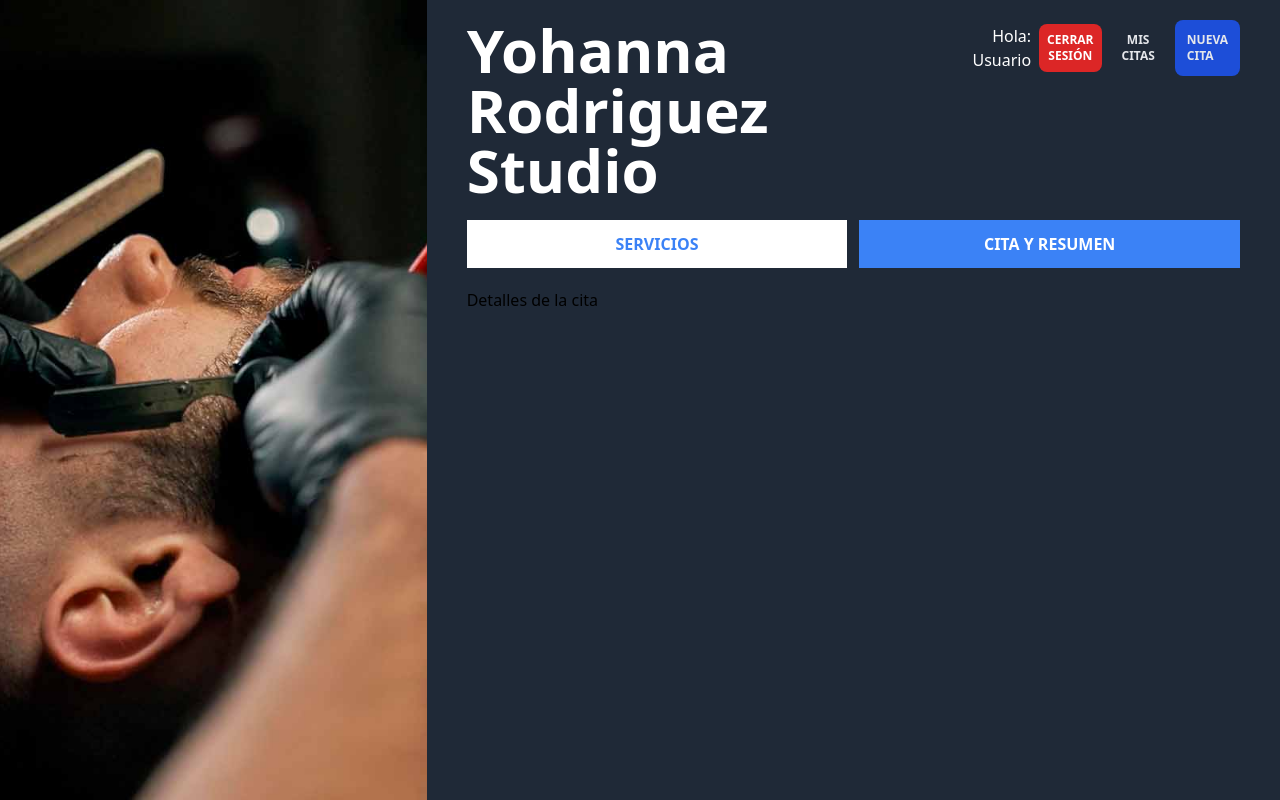
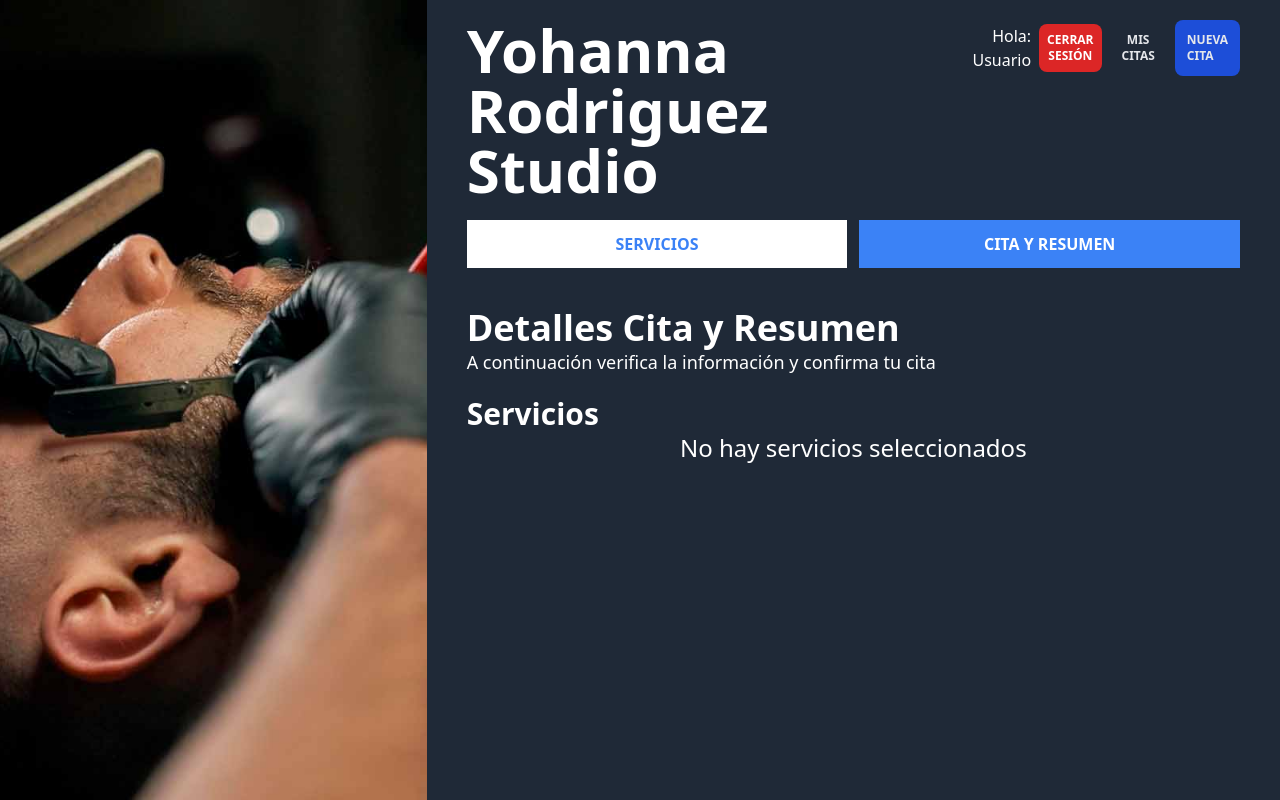
Before and after one commit to RocoBytes/ipss_VcM, a Vue app in the folder frontend/: page /reservaciones/nueva/detalles in a window 1280 px wide. Built offline with nearby package versions, Linux system fonts and the light colour scheme.

Commit message:
Feat(frontend): Add appointment summary and selected services display in AppointmentView

```diff
--- /dev/null
+++ b/frontend/src/components/SelectedService.vue
@@ -0,0 +1,30 @@
+<script setup>
+    import { useAppointmentsStore } from '../stores/appointments';
+    import { formatCurrency } from '../helpers';
+
+    const appointments = useAppointmentsStore();
+    defineProps({
+        service: {
+            type: Object
+        }
+    })
+</script>
+
+
+<template>
+    <div class="border border-gray-600 rounded-lg p-5 justify-between items-center">
+        <div>
+            <p class="text-2xl font-extrabold text-white">{{ service.name }}</p>
+            <p class="text-3xl font-black text-blue-500">{{ formatCurrency(service.price) }}</p>
+        </div>
+
+        <button
+            type="button"
+            class="inline-flex items-center rounded-md bg-red-600 text-white text-sm px-3 py-2 font-semibold shadow-sm ring-1 ring-inset ring-red-300 hover:bg-red-700"
+            @click="appointments.onServiceSelected(service)"
+        >
+            Eliminar
+        </button>
+    </div>
+
+</template>
--- a/frontend/src/stores/appointments.js
+++ b/frontend/src/stores/appointments.js
@@ -21,8 +21,17 @@ export const useAppointmentsStore = defineStore('appointments', () => {
         return (id) => services.value.some( service => service._id === id )
     })
 
+    const noServicesSelected = computed(() => services.value.length === 0)
+
+    const totalAmount = computed(() => {
+        return services.value.reduce((total, service) => total + service.price, 0 )
+    })
+
     return{
+        services,
         onServiceSelected,
-        isServiceSelected
+        isServiceSelected,
+        noServicesSelected,
+        totalAmount
     }
 })
--- a/frontend/src/views/appointments/AppointmentView.vue
+++ b/frontend/src/views/appointments/AppointmentView.vue
@@ -1,8 +1,31 @@
 <script setup>
+    import { formatCurrency } from '@/helpers';
+import SelectedService from '../../components/SelectedService.vue';
+    import { useAppointmentsStore } from '../../stores/appointments';
+
+    const appointments = useAppointmentsStore()
 </script>
 
 <template>
     <div>
-        <h1>Detalles de la cita</h1>
+        <h2 class="text-4xl font-extrabold text-white mt-10">Detalles Cita y Resumen</h2>
+        <p class="text-white text-lg">A continuación verifica la información y confirma tu cita</p>
+
+        <h3 class="text-3xl font-extrabold text-white mt-5">Servicios</h3>
+
+
+        <p v-if="appointments.noServicesSelected" class="text-white text-2xl text-center">No hay servicios seleccionados</p>
+
+        <div v-else class="grid gap-5 mt-5">
+            <SelectedService
+                v-for="service in appointments.services"
+                :key="service._id"
+                :service="service"
+            />
+
+            <p class="text-right text-white text-2xl">Total a pagar:
+                <span class="font-black"> {{ formatCurrency(appointments.totalAmount) }}</span>
+            </p>
+        </div>
     </div>
 </template>
--- a/frontend/src/views/appointments/NewAppointmentLayout.vue
+++ b/frontend/src/views/appointments/NewAppointmentLayout.vue
@@ -6,14 +6,12 @@
 
 
 <template>
-
         <nav class="my-5 flex gap-3">
             <RouterLink
                 :to="{name: 'new-appointment'}"
                 class="flex-1 text-center p-3 uppercase font-extrabold hover:bg-blue-600 hover:text-white"
                 :class="route.name === 'new-appointment' ? 'bg-blue-500 text-white' : 'bg-white text-blue-500'"
-
-                >
+            >
                 Servicios
             </RouterLink>
 
@@ -22,12 +20,11 @@
                 class="flex-1 text-center p-3 uppercase font-extrabold hover:bg-blue-600 hover:text-white"
                 :class="route.name === 'appointment-details' ? 'bg-blue-500 text-white' : 'bg-white text-blue-500'"
 
-                >
+            >
                 Cita y Resumen
             </RouterLink>
-
         </nav>
-
-        <RouterView />
-
+        <div>
+            <RouterView />
+        </div>
 </template>
```
